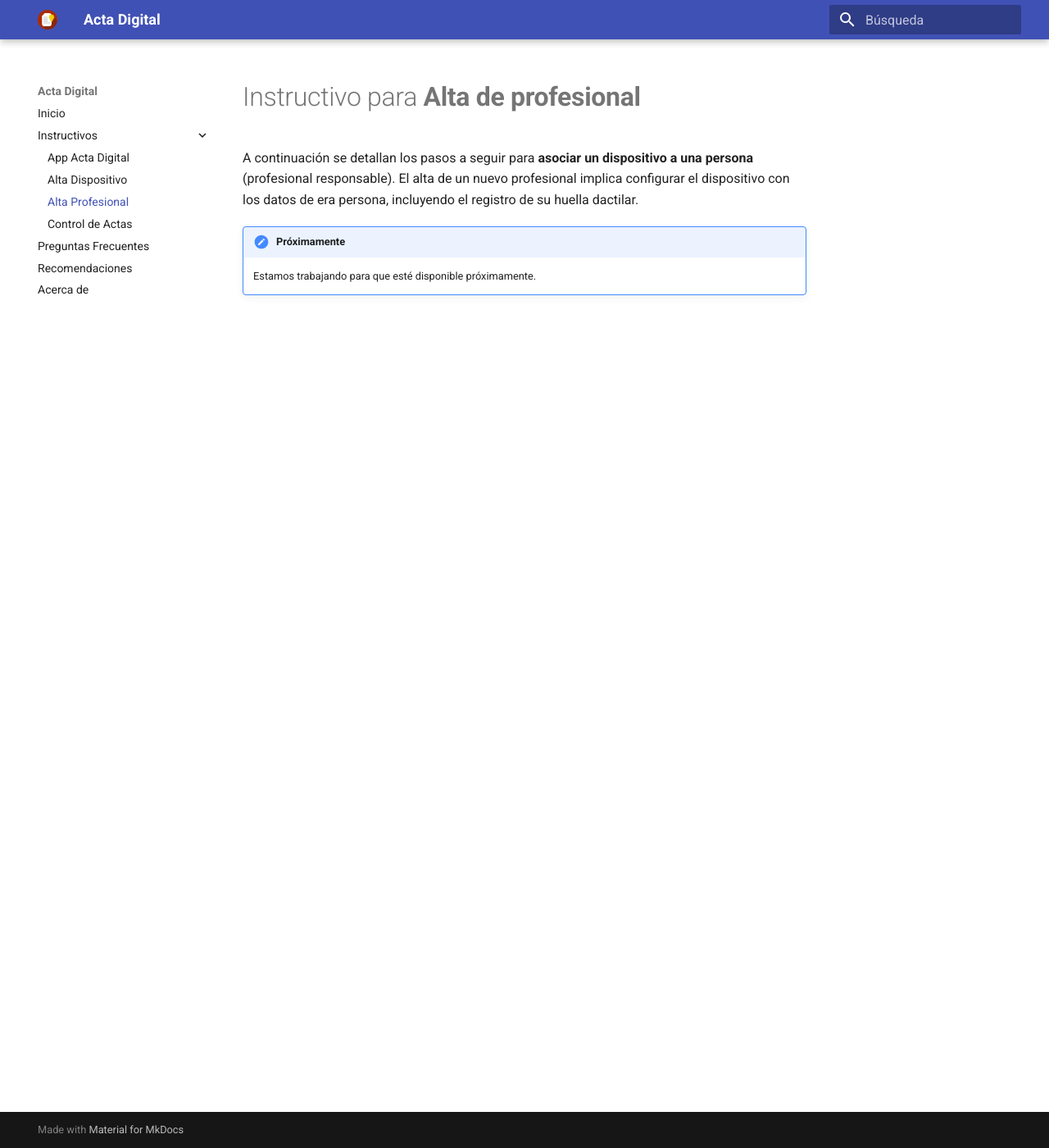
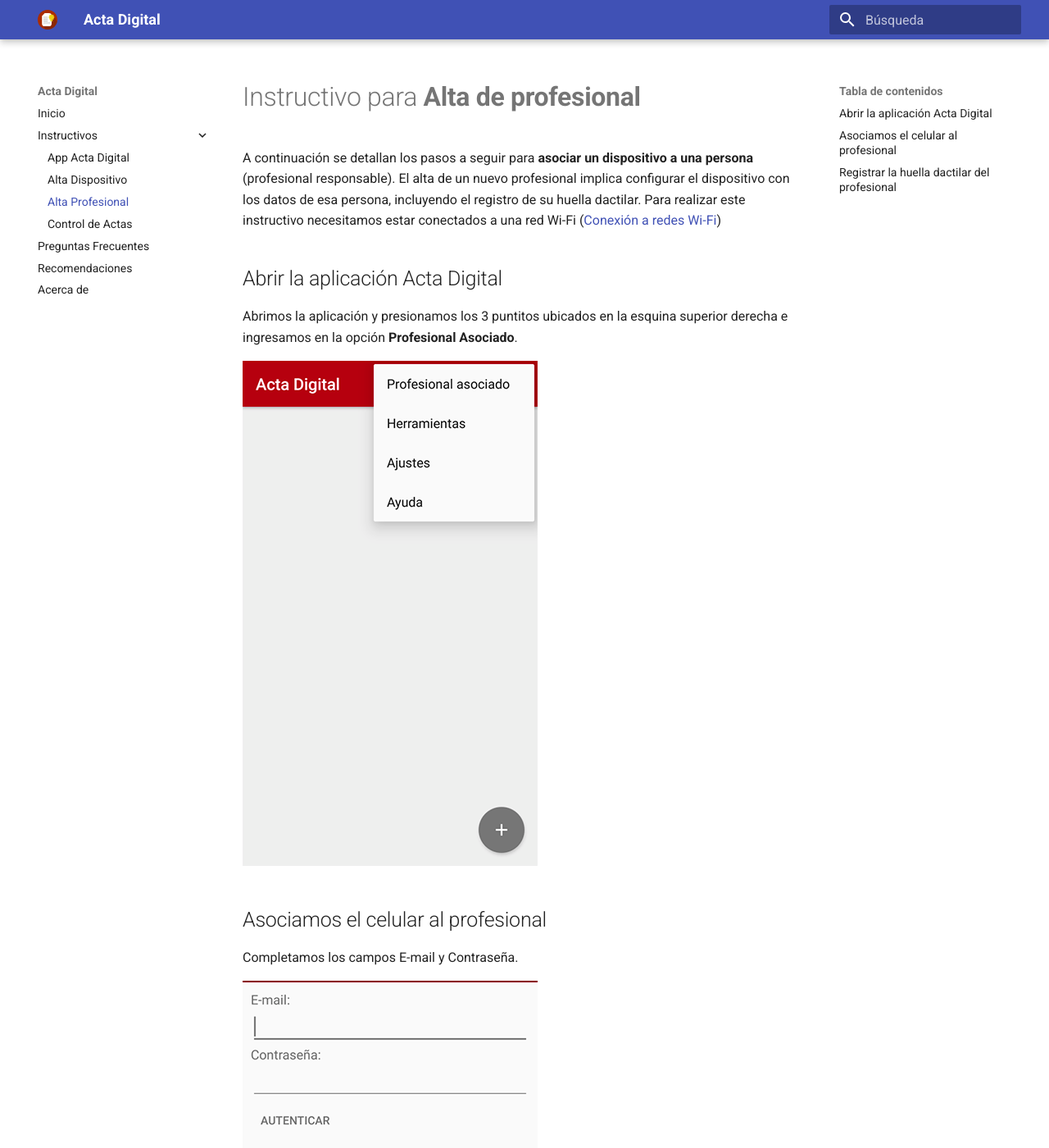
Before and after one commit to actadigital/docs, an MkDocs documentation site: the page built from docs/instructivo-alta-persona.md, in a window 1280 px wide and 1400 px high. Shown: the whole window at 82% size. Built offline with MkDocs 1.6.1 and Material for MkDocs 9.7.7, drawn with Linux system fonts in a browser that asks for light colours; some of the changed text lies outside the part shown.

Commit message:
Instructivo alta profesional

```diff
--- a/docs/instructivo-alta-persona.md
+++ b/docs/instructivo-alta-persona.md
@@ -1,6 +1,20 @@
 # Instructivo para **Alta de profesional**
 
-A continuación se detallan los pasos a seguir para **asociar un dispositivo a una persona** (profesional responsable). El alta de un nuevo profesional implica configurar el dispositivo con los datos de era persona, incluyendo el registro de su huella dactilar.
+A continuación se detallan los pasos a seguir para **asociar un dispositivo a una persona** (profesional responsable). El alta de un nuevo profesional implica configurar el dispositivo con los datos de esa persona, incluyendo el registro de su huella dactilar. Para realizar este instructivo necesitamos estar conectados a una red Wi-Fi ([Conexión a redes Wi-Fi](https://actadigital.readthedocs.io/es/latest/instructivo-app/#conexion-a-redes-wi-fi))
 
-!!! note "Próximamente"
-    Estamos trabajando para que esté disponible próximamente.
+## Abrir la aplicación Acta Digital
+Abrimos la aplicación y presionamos los 3 puntitos ubicados en la esquina superior derecha e ingresamos en la opción **Profesional Asociado**.
+
+![Profesional1](img/alta_profesional1.png)
+
+## Asociamos el celular al profesional
+Completamos los campos E-mail y Contraseña.
+
+![Profesional2](img/alta_profesional2.png)
+
+Empleamos los datos correspondientes al profesional al que se le hará entrega del dispositivo. Luego presionamos en **AUTENTICAR**, aguardamos unos instantes y nos aparecerán en pantalla los datos del profesional.
+
+![Profesional3](img/alta_profesional3.png)
+
+## Registrar la huella dactilar del profesional
+Para finalizar el proceso debemos registrar en el dispositivo las huellas dactilares del profesional. Se recomienda registrar el dedo índice de ambas manos.
```
Also changed, not shown: docs/img/alta_profesional1.png (added), docs/img/alta_profesional2.png (added), docs/img/alta_profesional3.png (added).
